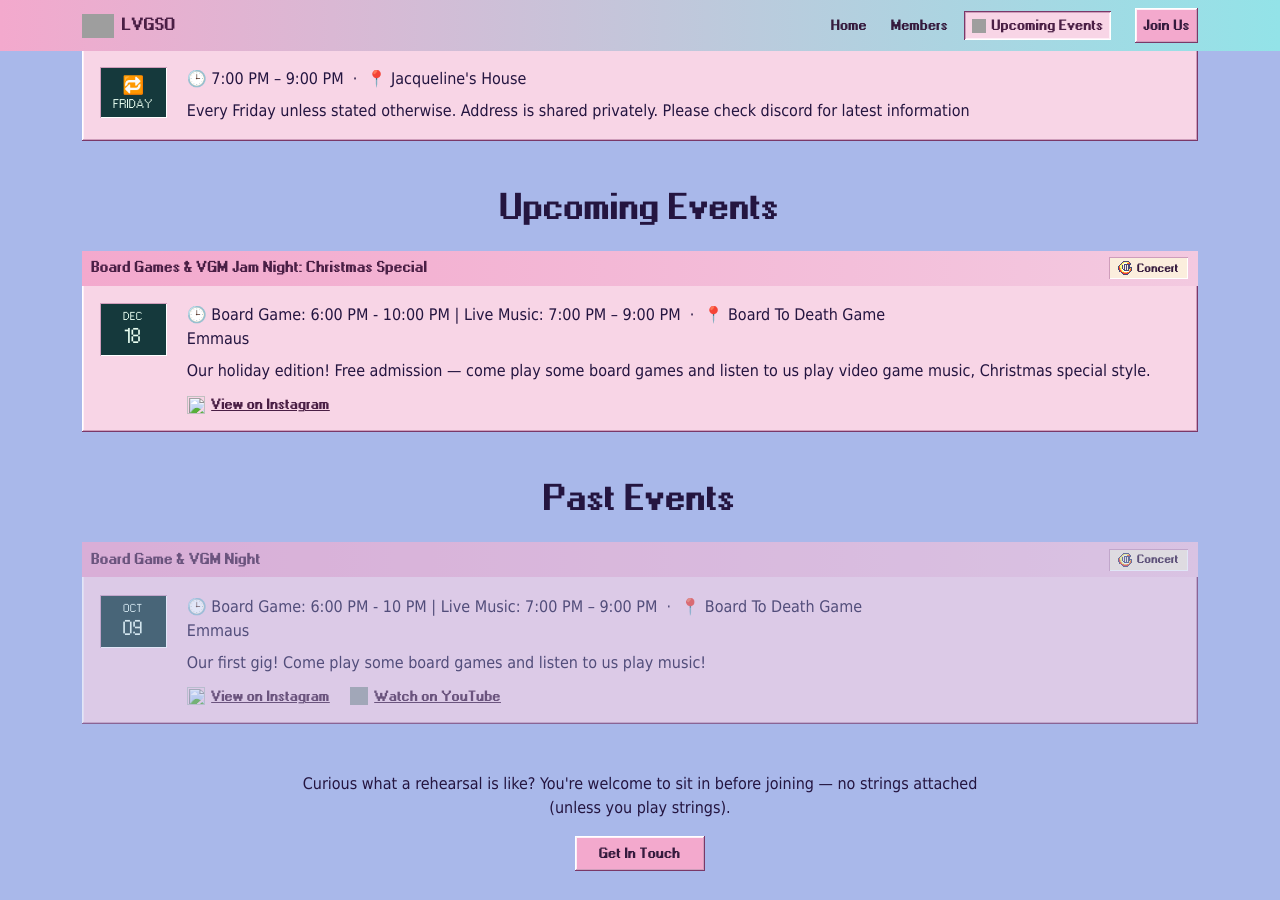
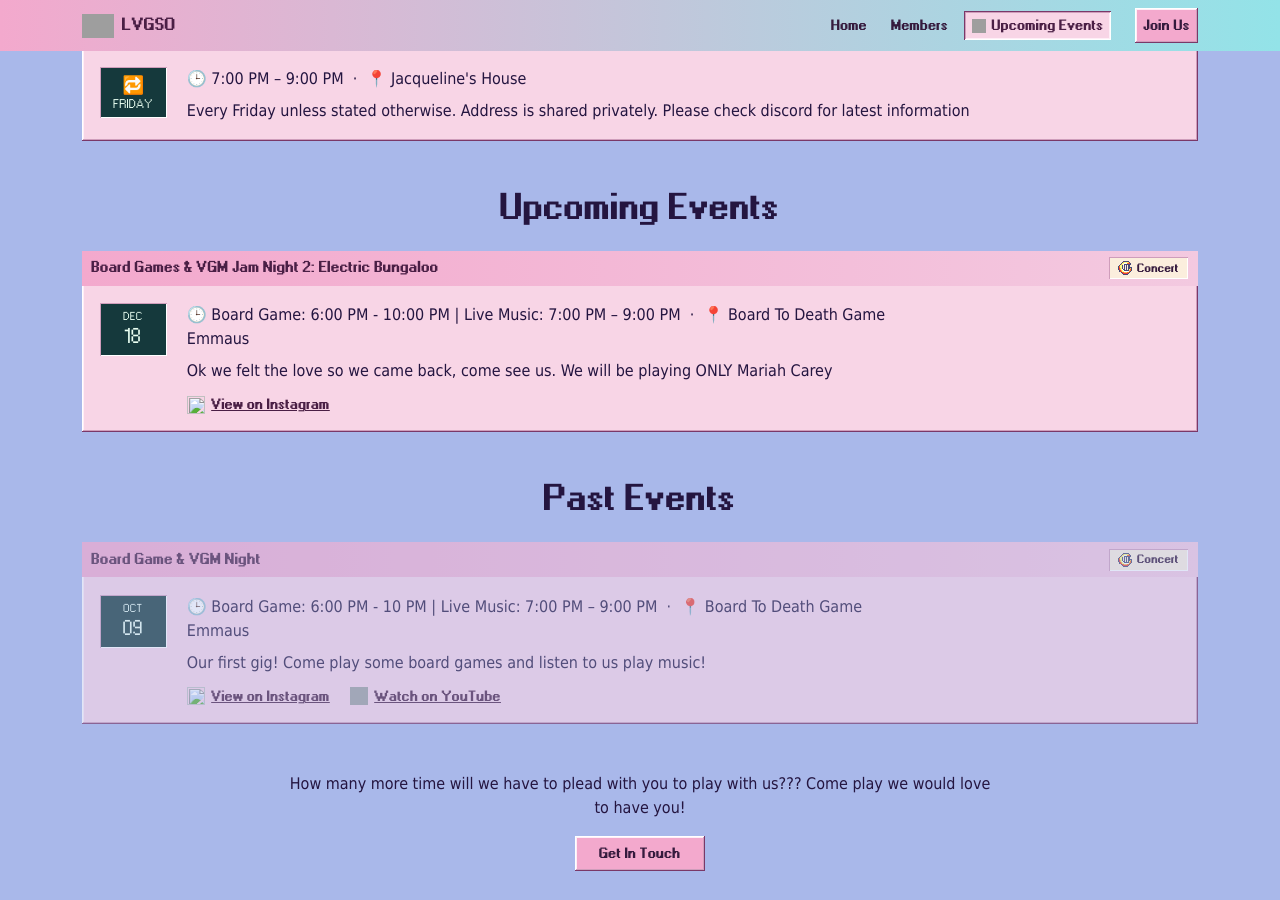
Before and after one commit to Jacquelinett/lvgso-website, a Jekyll site: the page built from events.html, in a window 1280 px wide and 900 px high, scrolled down 1526 px. Built offline with Jekyll 4.4.1, drawn with Linux system fonts in a browser that asks for light colours; some of the changed text lies outside the part shown; grey boxes are pictures that could not be loaded.

Commit message:
chore: update to handwritten text

```diff
--- a/_data/events.yml
+++ b/_data/events.yml
@@ -30,15 +30,14 @@
   description: >-
     Our first gig! Come play some board games and listen to us play music!
 
-- title: "Board Games & VGM Jam Night: Christmas Special"
+- title: "Board Games & VGM Jam Night 2: Electric Bungaloo"
   date: 2026-12-18
   time: "Board Game: 6:00 PM - 10:00 PM | Live Music: 7:00 PM – 9:00 PM"
   location: "Board To Death Game Emmaus"
   type: concert
   instagram_embed: "https://www.instagram.com/p/DemTLKXEWaq/"
   description: >-
-    Our holiday edition! Free admission — come play some board games and
-    listen to us play video game music, Christmas special style.
+    Ok we felt the love so we came back, come see us. We will be playing ONLY Mariah Carey
 
 - title: "Weekly Friday Jam Night"
   recurring: "Friday"
--- a/events.html
+++ b/events.html
@@ -13,8 +13,7 @@ description: >-
     <img class="hero-logo" src="{{ '/assets/img/lvgsologo.png' | relative_url }}" alt="" aria-hidden="true">
     <h1 class="mt-3">Upcoming Events</h1>
     <p class="lead section-lead mx-auto mt-3">
-      Rehearsals, concerts, and low-pressure socials. New faces are always
-      welcome — you don't need an invitation, just show up.
+      The best way to keep up to date with us is on our insta, but hey you are here already!
     </p>
   </div>
 </section>
@@ -101,8 +100,7 @@ description: >-
 
     <div class="text-center mt-5">
       <p class="section-lead mx-auto mb-3">
-        Curious what a rehearsal is like? You're welcome to sit in before
-        joining — no strings attached (unless you play strings).
+        How many more time will we have to plead with you to play with us??? Come play we would love to have you!
       </p>
       <a href="{{ site.contact_form_url }}" target="_blank" rel="noopener" class="btn btn-lvgso-primary btn-lg px-4">Get In Touch</a>
     </div>
--- a/members.html
+++ b/members.html
@@ -13,8 +13,7 @@ description: >-
     <img class="hero-logo" src="{{ '/assets/img/lvgsologo.png' | relative_url }}" alt="" aria-hidden="true">
     <h1 class="mt-3">Meet the Members</h1>
     <p class="lead section-lead mx-auto mt-3">
-      The players behind LVGSO — all instruments, all skill levels, one
-      shared love of game music.
+      Our passionates (and maybe a little neurospicy) members
     </p>
   </div>
 </section>
```
Also changed, not shown: index.html (+27 -27 lines).
